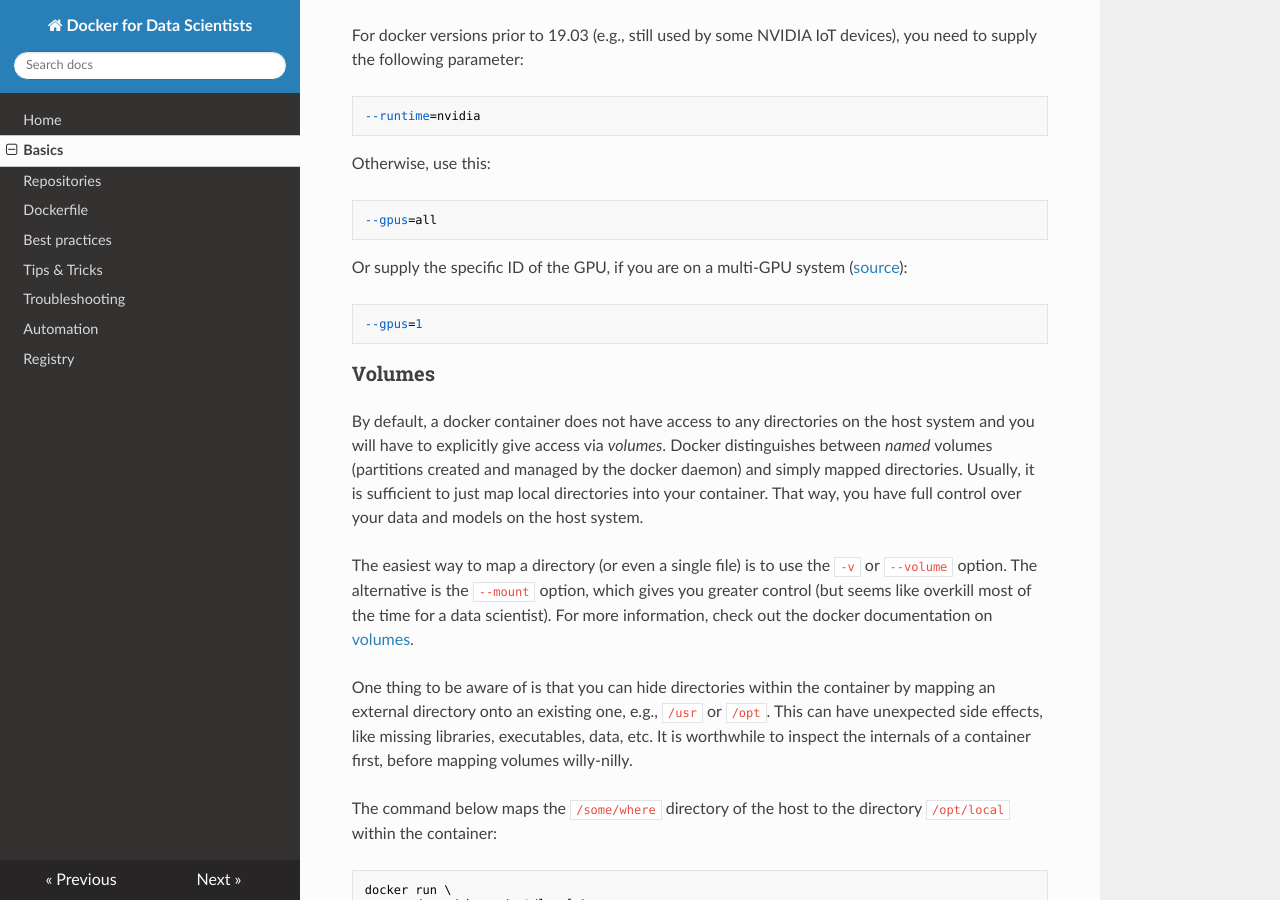
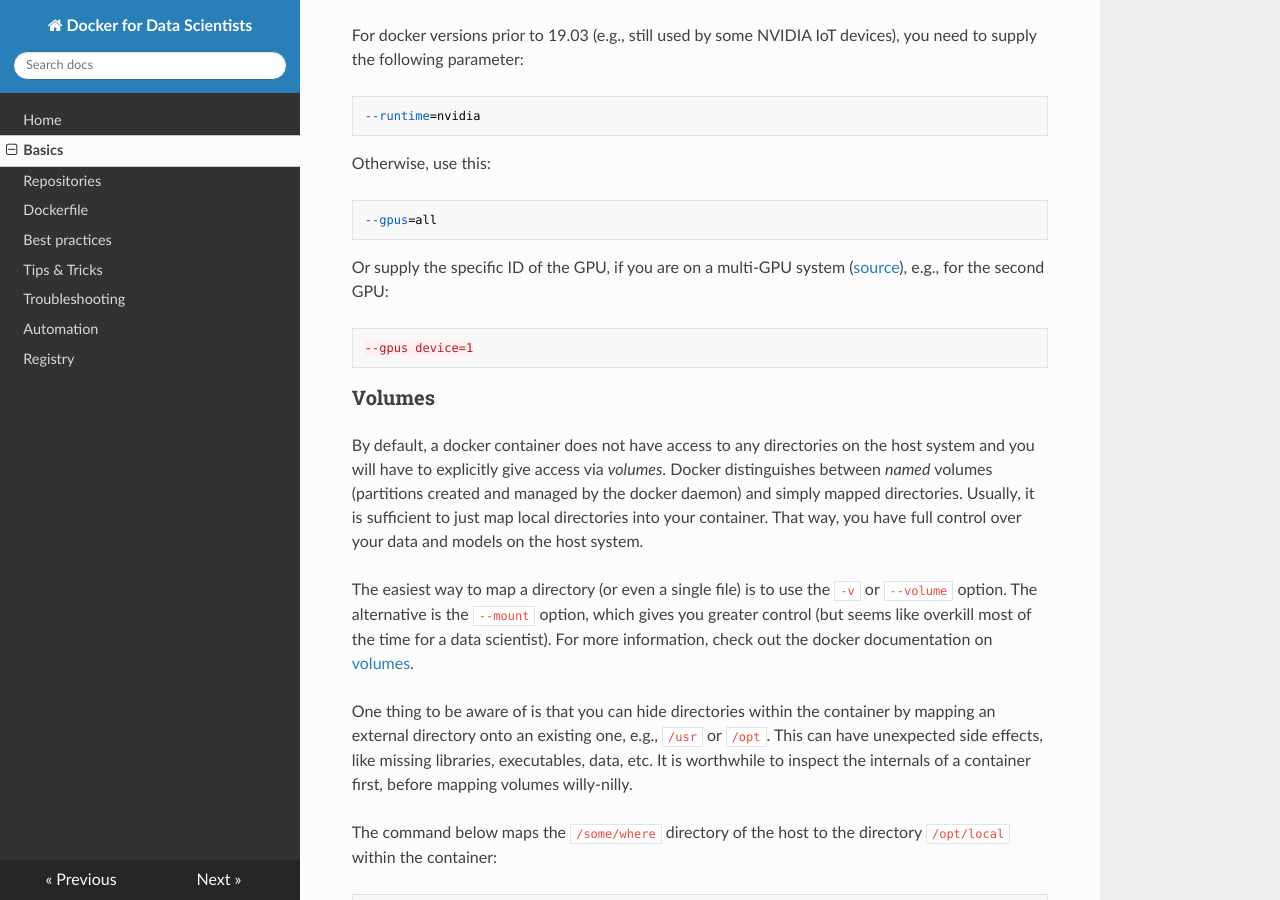
Before and after one commit to waikato-datamining/docker-for-data-scientists, an MkDocs documentation site: the page built from docs/basics.md, in a window 1280 px wide and 900 px high, scrolled down 3281 px. Built offline with MkDocs 1.6.1, drawn with Linux system fonts in a browser that asks for light colours; nearby versions of some CDN libraries.

Commit message:
updated --gpus documentation for specific running on specific device

````diff
--- a/docs/basics.md
+++ b/docs/basics.md
@@ -159,10 +159,11 @@ Otherwise, use this:
 ```
 
 Or supply the specific ID of the GPU, if you are on a multi-GPU system
-([source](https://docs.nvidia.com/datacenter/cloud-native/container-toolkit/user-guide.html#gpu-enumeration)):
+([source](https://docs.nvidia.com/datacenter/cloud-native/container-toolkit/user-guide.html#gpu-enumeration)),
+e.g., for the second GPU:
 
 ```
---gpus=1
+--gpus device=1
 ```
 
 
````
